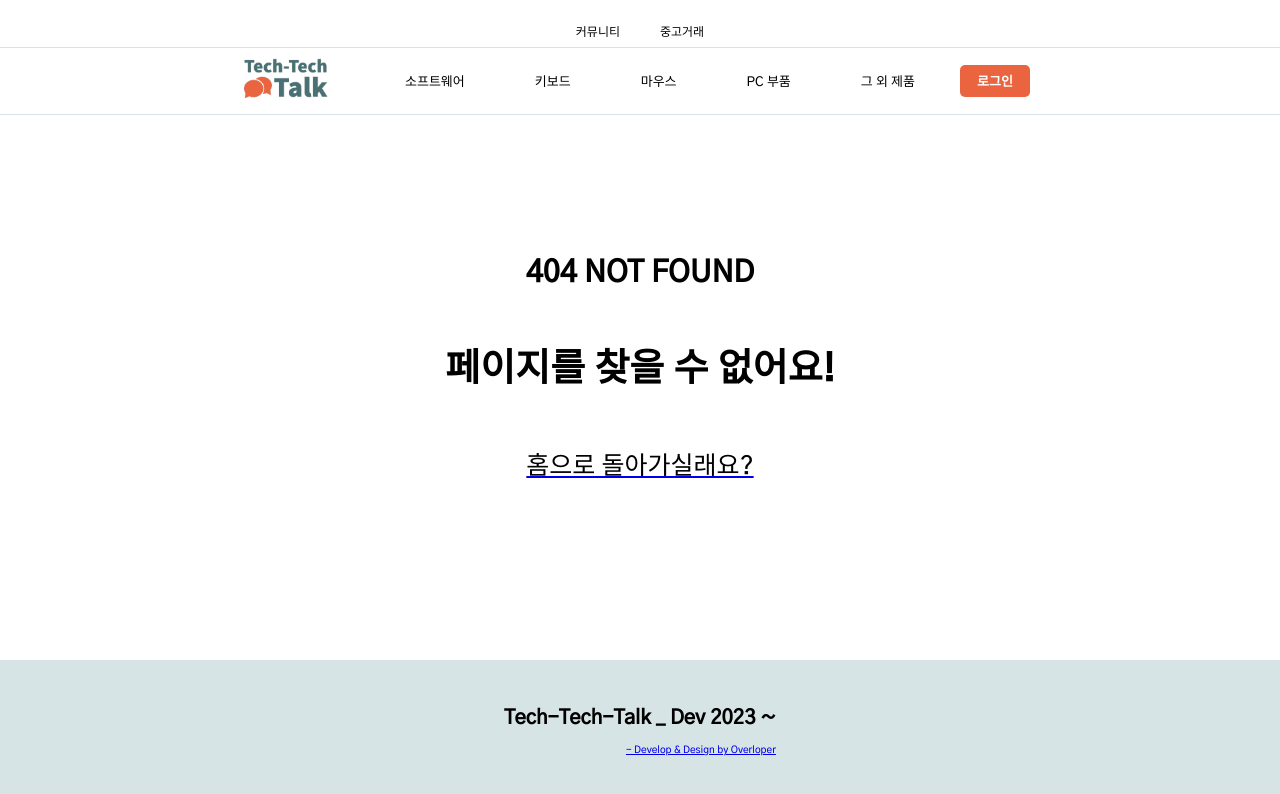
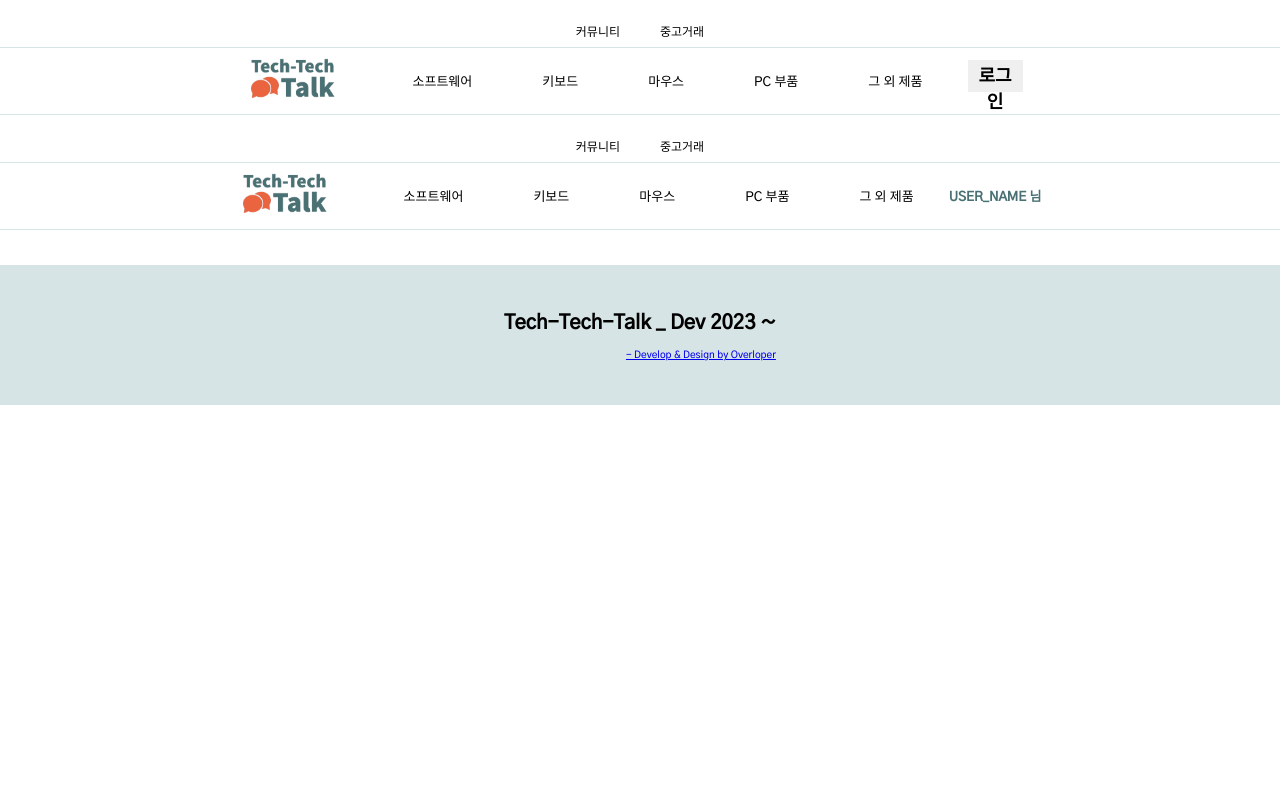
Before and after one commit to kimseonghyoek/tech-tech-talk, a React (Create React App) app in the folder front/: page /test in a window 1280 px wide. Before the commit this address had no page. Shown: the top 794 px of the page. Built offline with nearby package versions, Linux system fonts and the light colour scheme; the HTML template or start-up script is replaced by a standard one.

Commit message:
Create User folder and update front

```diff
--- a/front/src/App.tsx
+++ b/front/src/App.tsx
@@ -9,6 +9,7 @@ import Signup from "./pages/Signup";
 import Header from "./components/header/Header";
 import NotFound from "./pages/error/404";
 import { RecoilRoot } from "recoil";
+import Test from "./pages/Test";
 
 function App() {
   return (
@@ -21,6 +22,7 @@ function App() {
             <Route path="/login" element={<Login />} />
             <Route path="/signup" element={<Signup />} />
             <Route path="/*" element={<NotFound />} />
+            <Route path="/test" element={<Test/> }/>
           </Routes>
           <Footer />
         </BrowserRouter>
--- a/front/src/components/header/Header.tsx
+++ b/front/src/components/header/Header.tsx
@@ -9,6 +9,7 @@ import { faBars } from "@fortawesome/free-solid-svg-icons";
 import { useRecoilState } from "recoil";
 import HeaderItem from "./HeaderItem";
 import { showItem } from "../../recoil/store";
+import PreUser from "../user/PreUser";
 
 const CustomHeader = styled.div`
   padding-top: 1rem;
@@ -114,7 +115,9 @@ const CustomHeader = styled.div`
   }
 `;
 
-function Header() {
+type isLogin = { login: boolean };
+
+function Header(props: isLogin) {
   const public_url = process.env.PUBLIC_URL;
 
   // state
@@ -155,8 +158,15 @@ function Header() {
                 <p>그 외 제품</p>
               </li>
             </ul>
+            {/* User info 페이지 개발 완료시 url 교체 */}
             <Link to="/login">
-              <Button disabled={false} id="header-login" text="로그인" />
+              {props.login ? (
+                <PreUser />
+              ) : (
+                <Link to="/login">
+                  <Button disabled={false} id="m-header-login" text="로그인" />
+                </Link>
+              )}
             </Link>
           </>
         </Desktop>
@@ -176,9 +186,17 @@ function Header() {
                 {/* <h1>Tech-Tech-Talk</h1> */}
               </Link>
               <div className="side-box">
-                <Link to="/login">
-                  <Button disabled={false} id="m-header-login" text="로그인" />
-                </Link>
+                {props.login ? (
+                  <PreUser />
+                ) : (
+                  <Link to="/login">
+                    <Button
+                      disabled={false}
+                      id="m-header-login"
+                      text="로그인"
+                    />
+                  </Link>
+                )}
               </div>
             </div>
           </>
@@ -187,11 +205,11 @@ function Header() {
       {show_item ? (
         <div className="header-items">
           <ul>
-            <HeaderItem url="#" item="소프트웨어"/>
-            <HeaderItem url="#" item="키보드"/>
-            <HeaderItem url="#" item="마우스"/>
-            <HeaderItem url="#" item="PC 부품"/>
-            <HeaderItem url="#" item="그 외 제품"/>
+            <HeaderItem url="#" item="소프트웨어" />
+            <HeaderItem url="#" item="키보드" />
+            <HeaderItem url="#" item="마우스" />
+            <HeaderItem url="#" item="PC 부품" />
+            <HeaderItem url="#" item="그 외 제품" />
           </ul>
         </div>
       ) : null}
@@ -199,4 +217,8 @@ function Header() {
   );
 }
 
+Header.defaultProps = {
+  login: false,
+};
+
 export default Header;
--- /dev/null
+++ b/front/src/components/user/PreUser.tsx
@@ -0,0 +1,42 @@
+import React from 'react';
+import styled from 'styled-components';
+import palette from '../../palette';
+
+const Container = styled.div`
+  display: flex;
+  width: 100%;
+  flex-direction: row;
+  justify-content: center;
+
+  .info {
+    overflow: hidden;
+    white-space: nowrap;
+    text-overflow: ellipsis;
+    p {
+      font-weight: bold;
+      color: ${palette.main_color3};
+      width: 50vm;
+      font-size: 1.3rem;
+    }
+  }
+`;
+
+// 유저 이미지는 고려중.
+type UserInfoProps = { img: string, name: string }
+
+function PreUser(props: UserInfoProps): JSX.Element {
+  return (
+    <Container>
+      <div className='info'>
+        <p>{props.name} 님</p>
+      </div>
+    </Container>
+  )
+};
+
+PreUser.defaultProps = {
+  name: "USER_NAME",
+  img: "/"
+}
+
+export default PreUser;
--- a/front/src/pages/Test.tsx
+++ b/front/src/pages/Test.tsx
@@ -1,9 +1,10 @@
 // Component Test page
 import React from 'react';
+import Header from '../components/header/Header';
 function Test():JSX.Element {
   return (
     <div>
-
+      <Header login={true}/>
     </div>
   )
 }
```
